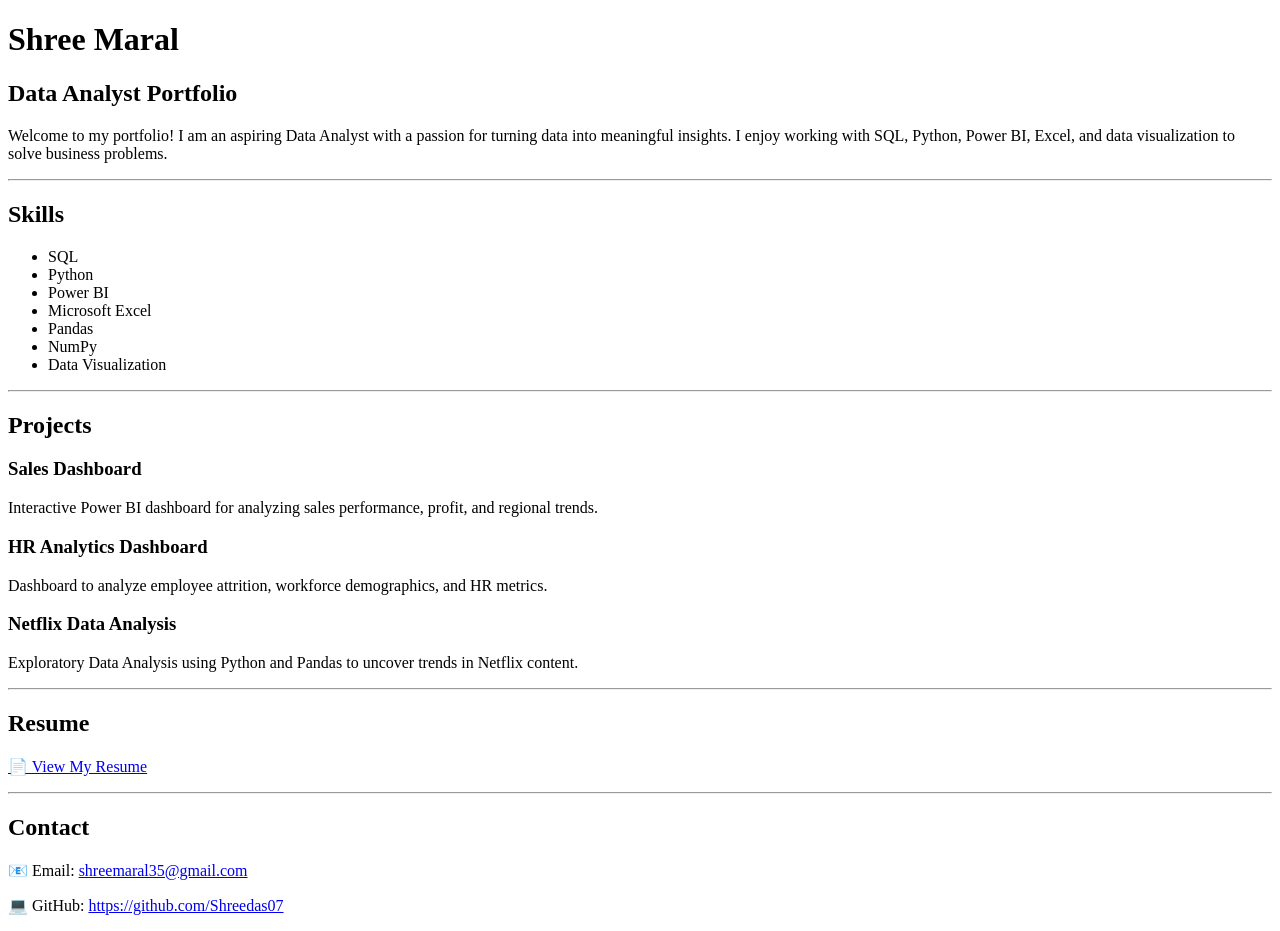
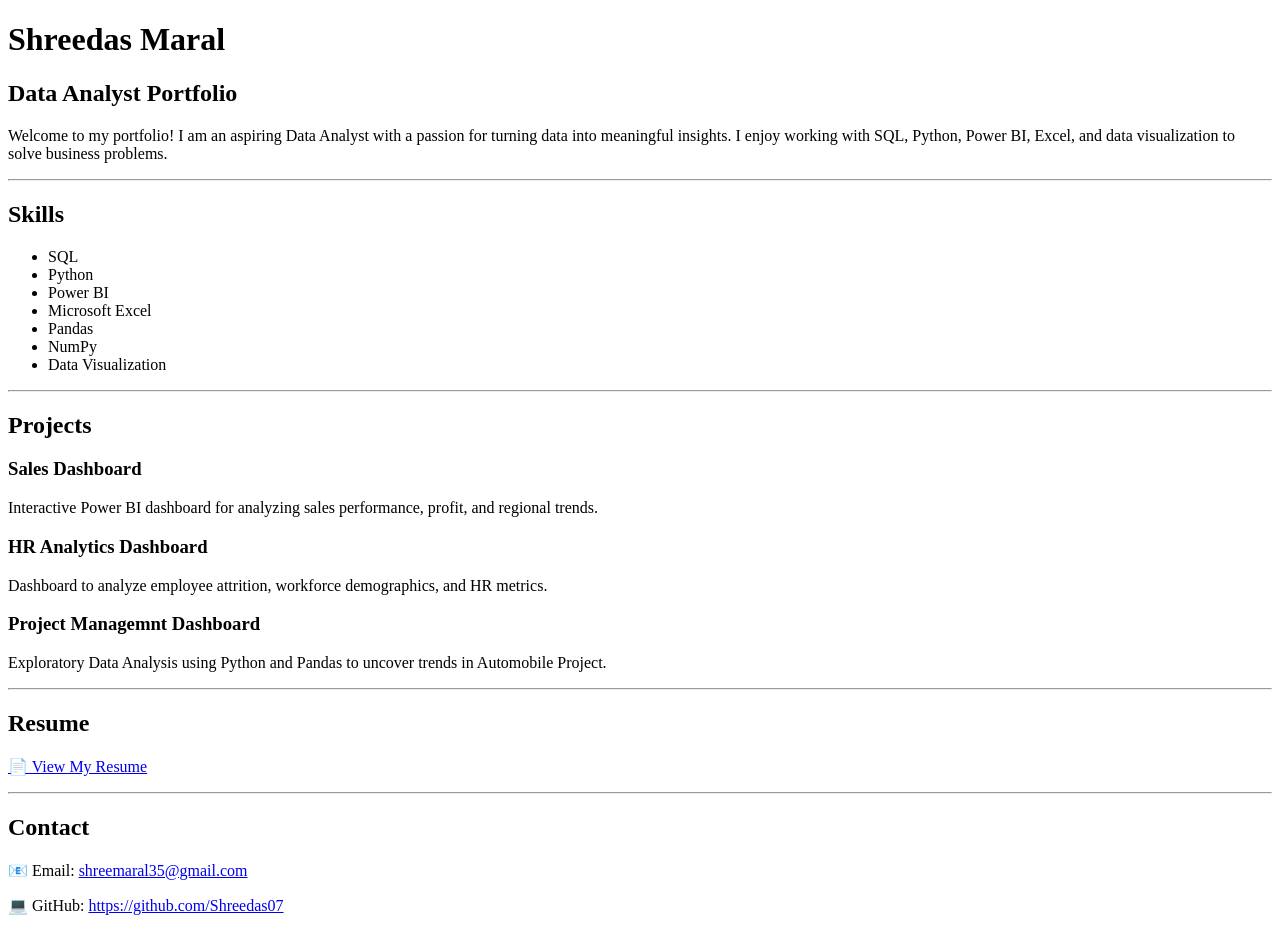
Before and after one commit to Shreedas07/Shreedas-Maral, a plain HTML site: page index.html in a window 1280 px wide. Drawn offline with Linux system fonts and the light colour scheme.

Commit message:
Update name and project titles in index.html

```diff
--- a/index.html
+++ b/index.html
@@ -3,12 +3,12 @@
 <head>
     <meta charset="UTF-8">
     <meta name="viewport" content="width=device-width, initial-scale=1.0">
-    <title>Shree Maral | Data Analyst Portfolio</title>
+    <title>Shreedas Maral | Data Analyst Portfolio</title>
 </head>
 
 <body>
 
-    <h1>Shree Maral</h1>
+    <h1>Shreedas Maral</h1>
 
     <h2>Data Analyst Portfolio</h2>
 
@@ -48,10 +48,10 @@
         and HR metrics.
     </p>
 
-    <h3>Netflix Data Analysis</h3>
+    <h3>Project Managemnt Dashboard</h3>
     <p>
         Exploratory Data Analysis using Python and Pandas to uncover
-        trends in Netflix content.
+        trends in Automobile Project.
     </p>
 
     <hr>
```
